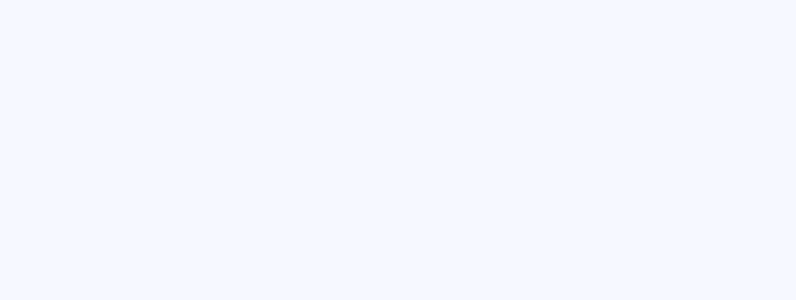
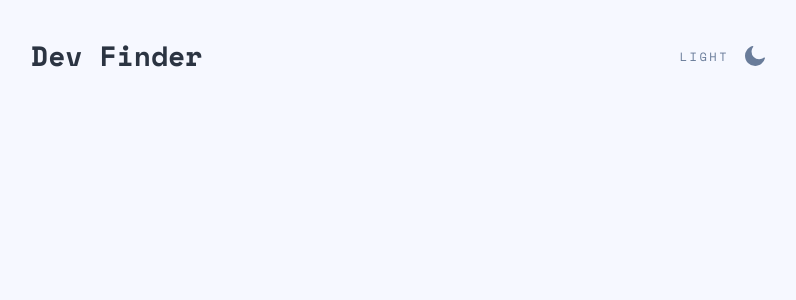
Before and after one commit to ElijahBond/dev-finder-app, a React (Create React App) app: page / in a window 1280 px wide. Shown: the top 300 px of the page, without its empty margins (242-1038 px from the left). Built offline with nearby package versions, Linux system fonts and the light colour scheme.

Commit message:
done header and themeSwitcher

```diff
--- a/src/App.tsx
+++ b/src/App.tsx
@@ -1,8 +1,11 @@
+import { Container } from "components/Container";
+import { TheHeader } from "components/TheHeader";
+
 function App() {
   return (
-    <>
-
-    </>
+    <Container>
+      <TheHeader />
+    </Container>
   );
 }
 
--- a/src/components/Container/Container.module.scss
+++ b/src/components/Container/Container.module.scss
@@ -1 +1,10 @@
-.container {}
+.container {
+    width: 100%;
+    padding: 0 24px;
+
+    @media (min-width: 767px) {
+        width: 734px;
+        padding: 0;
+        margin: 0 auto;
+    }
+}
--- a/src/components/Container/Container.tsx
+++ b/src/components/Container/Container.tsx
@@ -1,9 +1,12 @@
+import { ReactNode } from 'react';
 import styles from './Container.module.scss';
 
-interface ContainerProps { }
+interface ContainerProps {
+  children: ReactNode,
+}
 
-export const Container = ({ }: ContainerProps) => (
-  <div className={styles.Container} data-testid="Container">
-    Container Component
+export const Container = ({ children }: ContainerProps) => (
+  <div className={styles.container}>
+    {children}
   </div>
 );
--- a/src/components/TheHeader/TheHeader.module.scss
+++ b/src/components/TheHeader/TheHeader.module.scss
@@ -1 +1,23 @@
-.theHeader {}
+:global {
+    body[data-theme='light'] {
+        --header-color: var(--gray-300);
+    }
+
+    body[data-theme='dark'] {
+        --header-color: var(--white);
+    }
+}
+
+.header {
+    margin: 35px 0;
+    display: flex;
+    justify-content: space-between;
+    align-items: center;
+}
+
+.logo {
+    color: var(--header-color);
+    font-size: 1.75rem;
+    line-height: 1.5;
+    font-weight: 700;
+}
--- a/src/components/TheHeader/TheHeader.tsx
+++ b/src/components/TheHeader/TheHeader.tsx
@@ -1,9 +1,12 @@
+import { ThemeSwitcher } from 'components/ThemeSwitcher';
+
 import styles from './TheHeader.module.scss';
 
-interface TheHeaderProps { }
-
-export const TheHeader = ({ }: TheHeaderProps) => (
-  <div className={styles.TheHeader} data-testid="TheHeader">
-    TheHeader Component
+export const TheHeader = () => (
+  <div className={styles.header}>
+    <div className={styles.logo}>
+      Dev Finder
+    </div>
+    <ThemeSwitcher />
   </div>
 );
--- a/src/components/ThemeSwitcher/ThemeSwitcher.module.scss
+++ b/src/components/ThemeSwitcher/ThemeSwitcher.module.scss
@@ -1 +1,39 @@
-.themeSwitcher {}
+:global {
+    body[data-theme='light'] {
+        --switcher-color: var(--gray-100);
+        --switcher-color-hover: var(--gray-300);
+    }
+
+    body[data-theme='dark'] {
+        --switcher-color: var(--white);
+        --switcher-color-hover: var(--gray-100);
+    }
+}
+
+.switcher {
+    display: flex;
+    align-items: center;
+    gap: 1rem;
+    cursor: pointer;
+
+    span {
+        color: var(--switcher-color);
+        font-size: 0.75rem;
+        text-transform: uppercase;
+        letter-spacing: 2.5px;
+    }
+
+    &:hover {
+        span {
+            color: var(--switcher-color-hover)
+        }
+
+        svg {
+            fill: var(--switcher-color-hover)
+        }
+    }
+}
+
+.icon {
+    fill: var(--switcher-color)
+}
--- a/src/components/ThemeSwitcher/ThemeSwitcher.tsx
+++ b/src/components/ThemeSwitcher/ThemeSwitcher.tsx
@@ -1,9 +1,22 @@
+import { ReactComponent as MoonIcon} from 'assets/icon-moon.svg';
+import { ReactComponent as SunIcon } from 'assets/icon-sun.svg';
+import { useEffect, useState } from 'react';
+
 import styles from './ThemeSwitcher.module.scss';
 
-interface ThemeSwitcherProps { }
+export const ThemeSwitcher = () => {
+  const [isDark, setDark] = useState(false);
+  const themeText = isDark ? 'Dark' : "Light";
+  const ThemeIcon = isDark ? SunIcon : MoonIcon;
 
-export const ThemeSwitcher = ({ }: ThemeSwitcherProps) => (
-  <div className={styles.ThemeSwitcher} data-testid="ThemeSwitcher">
-    ThemeSwitcher Component
+  useEffect(() => {
+    document.body.setAttribute('data-theme', isDark ? 'dark' : 'light')
+  }, [isDark])
+
+  return (
+  <div className={styles.switcher} onClick={() => setDark(!isDark)}>
+    <span>{themeText}</span>
+    <ThemeIcon className={styles.icon} />
   </div>
-);
+  )
+};
--- a/templates/default/TemplateName.tsx
+++ b/templates/default/TemplateName.tsx
@@ -3,7 +3,7 @@
 interface TemplateNameProps { }
 
 export const TemplateName = ({ }: TemplateNameProps) => (
-  <div className={styles.TemplateName} data-testid="TemplateName">
+  <div className={styles.templateName} data-testid="TemplateName">
     TemplateName Component
   </div>
 );
```
Also changed, not shown: 2 other files (tests, documents, lock files or other folders).
